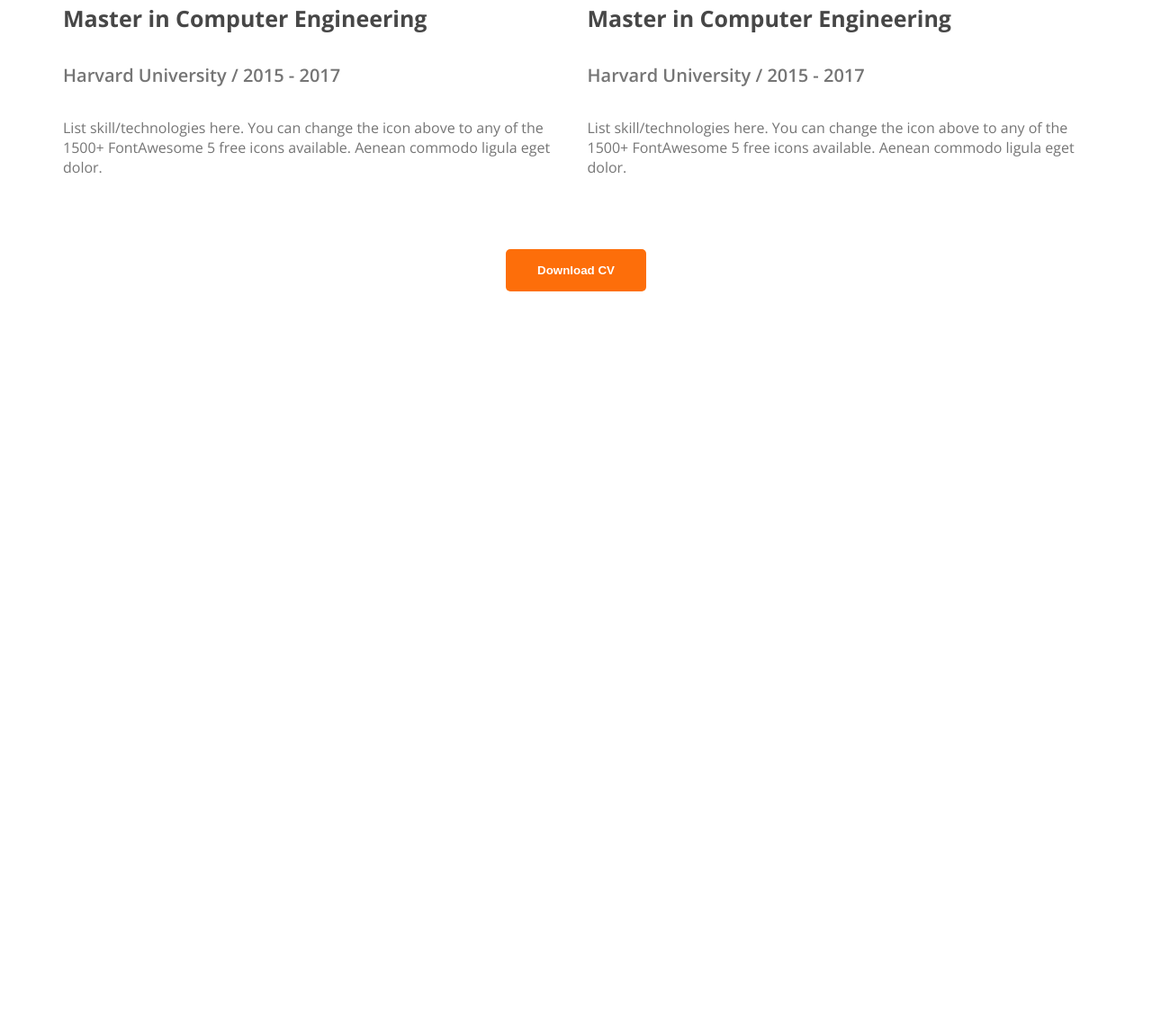
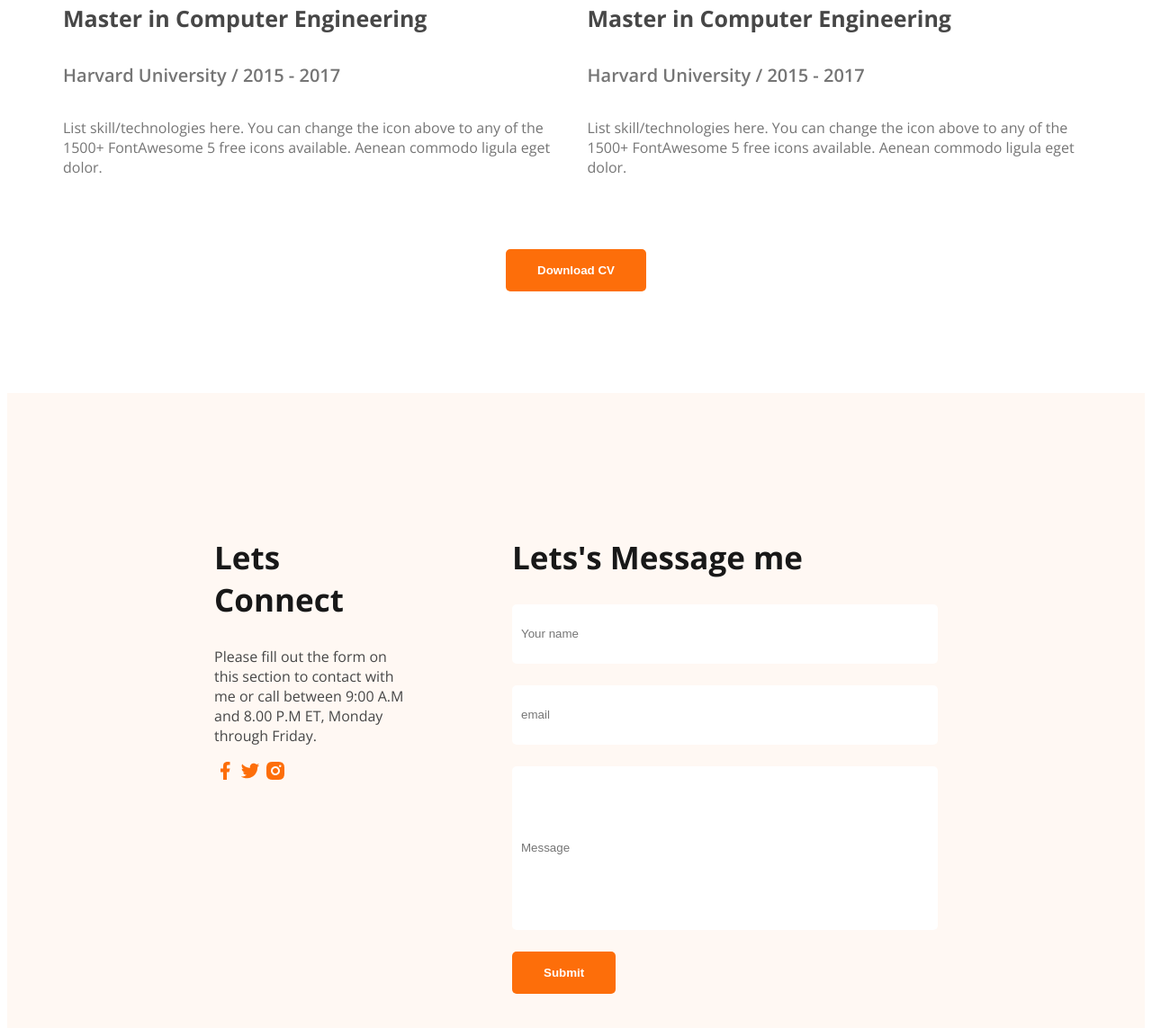
Before and after one commit to mhmasum1/web-portfolio, a plain HTML site: page index.html in a window 1280 px wide. Shown: the part 2824-3967 px from the top of the page at 90% size. Before the commit the page ends 3156 px from the top, so only its background shows below. Drawn offline with nearby package versions, Linux system fonts and the light colour scheme.

Commit message:
added footer

```diff
--- a/index.html
+++ b/index.html
@@ -149,11 +149,33 @@
             </div>
         </div>
         <div class="text-center">
-            <button class="btn-primary">Download CV</button>
+            <button class="dwn-cv btn-primary">Download CV</button>
         </div>
     </main>
-    <footer>
+    <footer class="secondary-bg">
+        <div class="footer-container">
+            <div class="footer-content">
+                <h2 class="footer-content-title">Lets Connect</h2>
+                <p class="footer-content-des">Please fill out the form on this section to contact with me or call
+                    between 9:00 A.M and 8.00 P.M ET,
+                    Monday through Friday.</p>
+                <a href=""> <img src="./images/icons/facebook.png" alt=""></a>
+                <a href=""><img src="./images/icons/twitter.png" alt=""></a>
+                <a href=""><img src="./images/icons/insta.png" alt=""></a>
 
+
+
+            </div>
+            <div class="footer-input-section">
+                <h2 class="footer-content-title">Lets's Message me</h2>
+                <form>
+                    <input class="input-name" type="text" name="" id="" placeholder="Your name"> <br>
+                    <input class="input-name" type="email" name="" id="" placeholder="email"> <br>
+                    <input class="input-mesg" type="text" name="" id="" placeholder="Message"> <br>
+                    <button class="btn-primary" type="submit">Submit</button>
+                </form>
+            </div>
+        </div>
     </footer>
 </body>
 
--- a/style.css
+++ b/style.css
@@ -187,3 +187,60 @@ main {
     font-size: 20px;
     color: #757575;
 }
+
+.dwn-cv {
+    margin-bottom: 113px;
+}
+
+/* Footer */
+footer {
+    padding: 130px 230px;
+    max-width: 1140px;
+    margin: 0 auto;
+}
+
+.footer-container {
+    display: flex;
+    gap: 117px;
+
+
+}
+
+.footer-content-title {
+    font-weight: bold;
+    font-size: 35px;
+    color: #181818;
+}
+
+.footer-content-des {
+    font-size: 16px;
+    color: #474747;
+
+}
+
+.footer-content {
+    width: 50%;
+}
+
+.input-name {
+    width: 461px;
+    height: 64px;
+    border-radius: 5px;
+    margin-bottom: 24px;
+    border: none;
+    padding-left: 10px;
+
+}
+
+.input-mesg {
+    width: 461px;
+    height: 180px;
+    border-radius: 5px;
+    margin-bottom: 24px;
+    border: none;
+    padding-left: 10px;
+}
+
+form {
+    gap: 24px;
+}
```
